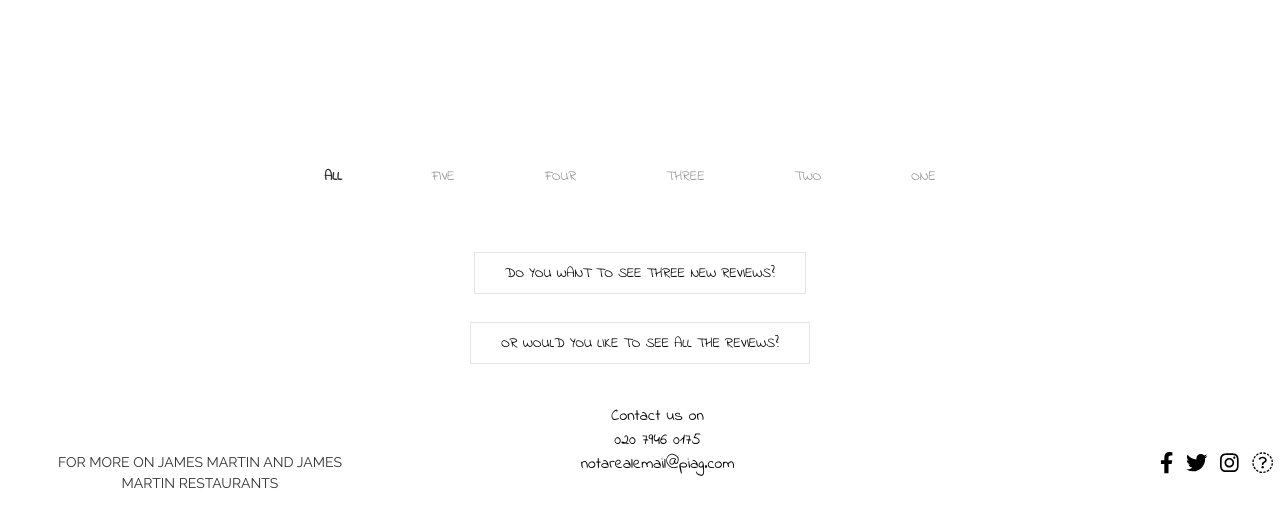
After one commit to Code-Institute-Submissions/pigginnel, a Flask app: page /reviews in a window 1280 px wide. The commit adds this page. Shown: the top 527 px of the page. Run offline with Flask 2, Linux system fonts and the light colour scheme; data that the repository does not hold is empty; some libraries are stand-ins or nearby versions.

Commit message:
FEAT: Display all reviews for users

```diff
--- a/run.py
+++ b/run.py
@@ -45,6 +45,12 @@ def index():
                                       {"$lt": int(today.strftime("%Y%m%d"))}})
     print({"date": {"$lt": today.strftime("%Y%m%d")}})
     return render_template("index.html", reviews=reviews, api_key=api_key)
+
+
+@app.route("/reviews")
+def reviews():
+    reviews = list(mongo.db.reviews.find({}))
+    return render_template("reviews_all.html", reviews=reviews)
 
 
 @app.route("/dashboard")
--- a/static/css/main.css
+++ b/static/css/main.css
@@ -42,9 +42,7 @@ a:hover {
     color: red
 }
 
-.uk-tab>.uk-active>a {
-    border-color: black;
-}
+
 
 /*-------------------------------- Navbar -------------------- */
 .navButton {
@@ -209,6 +207,29 @@ footer {
     margin-right: auto;
     margin-top: 2em;
 }
+
+.filters {
+    margin-top: 2em;
+    justify-content: center;
+}
+
+.uk-subnav-pill>*>:first-child {
+    padding: 5px 2px;
+    background: 0 0;
+    color: #999;
+    min-height: 0px;
+    font-family: 'Indie Flower', cursive;
+}
+
+.uk-subnav-pill>.uk-active>a{
+    background-color: transparent;
+    text-align: center;
+    font-weight: bold;
+}
+.uk-subnav>* {
+    padding-left: 0px;
+}
+
 /*-------------------------------- Map Section -------------------- */
 
 #map {
--- a/templates/reviews.html
+++ b/templates/reviews.html
@@ -1,8 +1,18 @@
 <section id="reviews">
-    <div class="uk-child-width-1-3@m" uk-grid
-        uk-scrollspy="cls: uk-animation-slide-top; target: .uk-card; delay: 300; repeat: true">
+    <ul class="js-filter uk-child-width-1-3@m" uk-grid="masonry: true"
+        uk-scrollspy="cls: uk-animation-slide-top; target: .uk-card; delay: 100; repeat: true">
         {% for review in reviews %}
-        <div>
+        {% if review.stars == "1" %}
+        <li class="tag-one">
+        {% elif review.stars == "2" %}
+        <li class="tag-two">
+        {% elif review.stars == "3" %}
+        <li class="tag-three">
+        {% elif review.stars == "4" %}
+        <li class="tag-four">
+        {% elif review.stars == "5" %}
+        <li class="tag-five">
+        {% endif %}
             <div class="uk-card uk-card-default reviewCards">
                 <div class="uk-card-header">
                     <div class="uk-grid-medium uk-flex-middle" uk-grid>
@@ -29,10 +39,12 @@
                     <p>{{ review.review }}</p>
                 </div>
             </div>
-        </div>
+        </li>
         {% endfor %}
-    </div>
+    </ul>
 
     <button class="uk-button uk-button-default reload-button"><a
         href="{{ url_for('reload', _anchor='reviews') }}">Do you want to see three new reviews?</a></button>
+    <button class="uk-button uk-button-default reload-button"><a
+        href="{{ url_for('reviews') }}">Or would you like to see all the reviews?</a></button>
 </section>
--- /dev/null
+++ b/templates/reviews_all.html
@@ -0,0 +1,15 @@
+{% extends "base.html" %}
+
+{% block content %}
+<div uk-filter="target: .js-filter; animation: fade">
+    <ul class="uk-subnav uk-subnav-pill filters uk-navbar-nav filters">
+        <li class="uk-button uk-button-text uk-active" uk-filter-control><a href="#">All</a></li>
+        <li class="uk-button uk-button-text filter-button"uk-filter-control=".tag-five"><a href="#">Five</a></li>
+        <li class="uk-button uk-button-text filter-button"uk-filter-control=".tag-four"><a href="#">Four</a></li>
+        <li class="uk-button uk-button-text filter-button"uk-filter-control=".tag-three"><a href="#">Three</a></li>
+        <li class="uk-button uk-button-text filter-button"uk-filter-control=".tag-two"><a href="#">Two</a></li>
+        <li class="uk-button uk-button-text filter-button"uk-filter-control=".tag-one"><a href="#">One</a></li>
+    </ul>
+{% include 'reviews.html' %}
+</div>
+{% endblock %}
```
